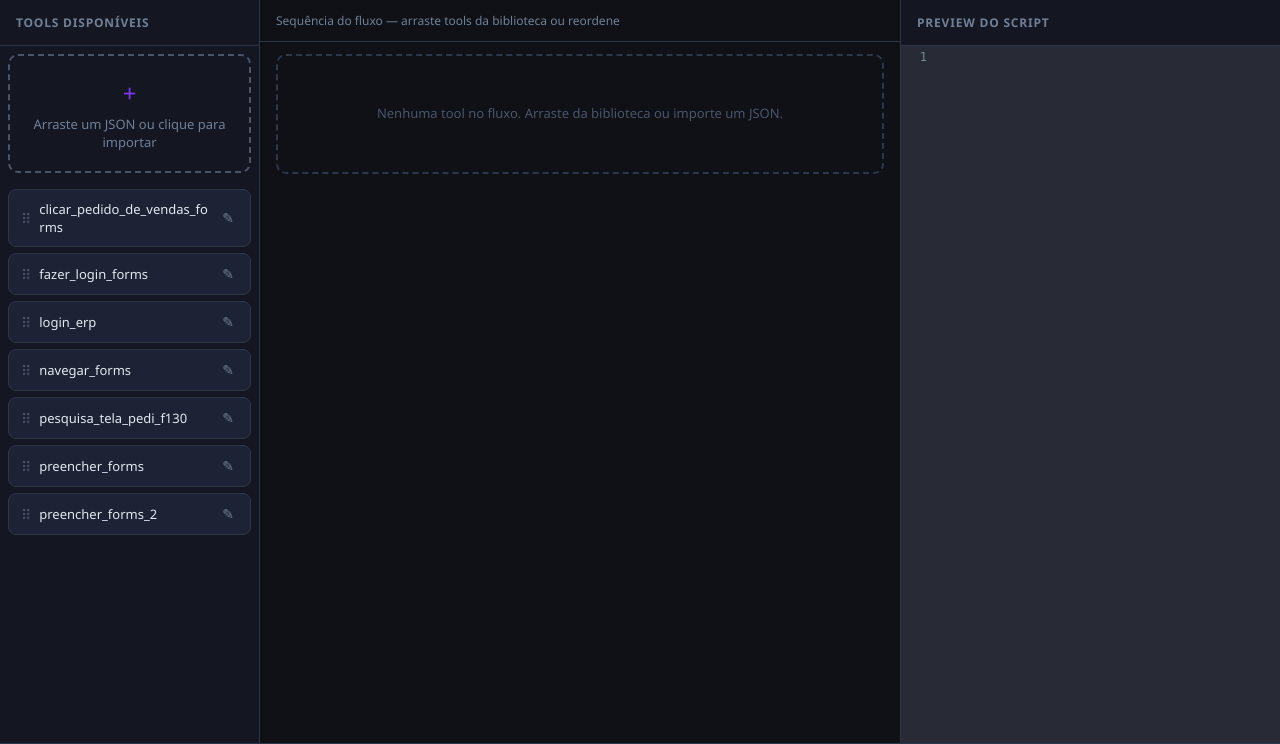
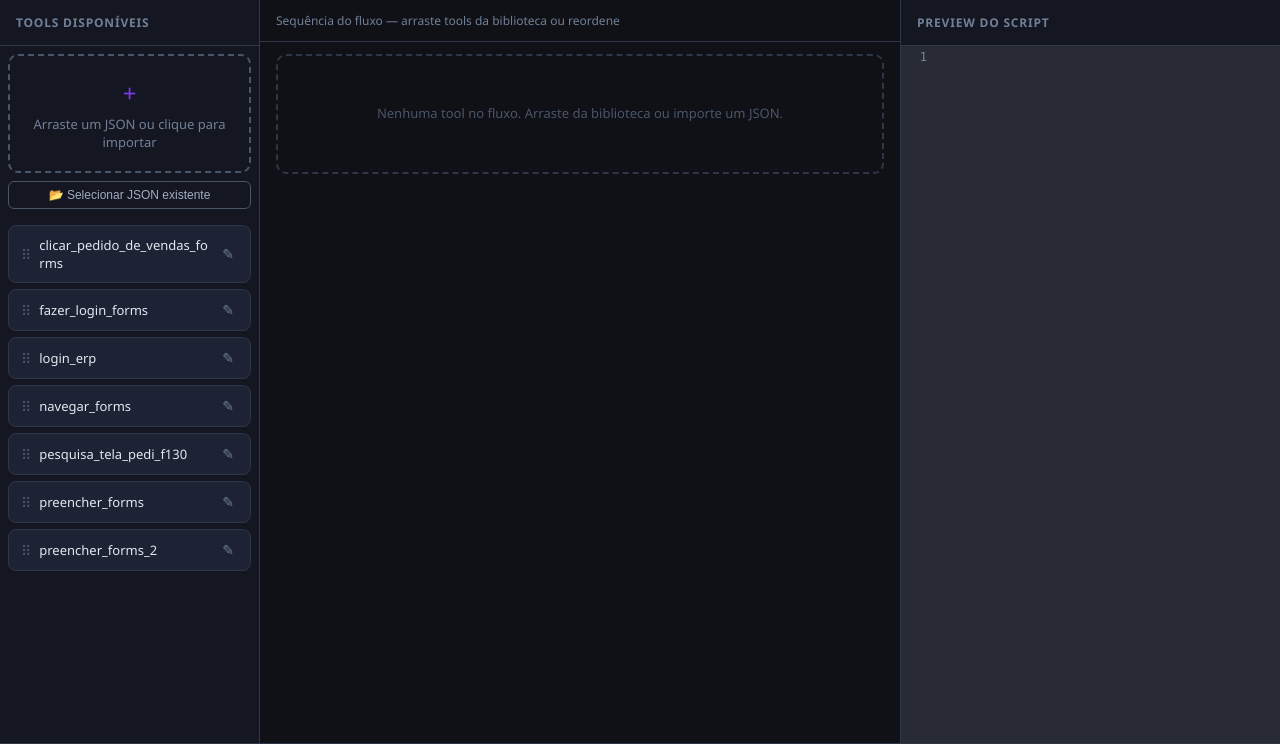
Before and after one commit to brenowerlang601/rpa_agentico, a Flask app: page / in a window 1280 px wide. Shown: the part 56-800 px from the top of the page. Run offline with Flask 3, Linux system fonts and the light colour scheme.

Commit message:
add: selecionar json json q ja esta na pasta, escolher nome do script q sera salvo.

```diff
--- a/app.py
+++ b/app.py
@@ -126,6 +126,47 @@ def api_workflows():
     return jsonify(_all_workflows())
 
 
+@app.route("/api/json-files")
+def api_json_files():
+    """Retorna todos os arquivos JSON disponíveis na pasta json_rpa/."""
+    files = []
+    for p in sorted(JSON_RPA_DIR.glob("*.json")):
+        files.append({"name": p.name, "stem": p.stem})
+    return jsonify(files)
+
+
+@app.route("/api/load-json", methods=["POST"])
+def api_load_json():
+    """Carrega e processa um JSON existente da pasta json_rpa/."""
+    filename = request.json.get("filename", "")
+    dest = JSON_RPA_DIR / filename
+    if not dest.exists() or not filename.endswith(".json"):
+        return jsonify({"error": "Arquivo não encontrado"}), 404
+
+    data = json.loads(dest.read_text(encoding="utf-8"))
+    workflow_name = data.get("name", dest.stem)
+    raw_steps = data.get("steps", [])
+    grouped = group_steps(raw_steps)
+    named = name_steps(grouped)
+    steps = [s["tool_name"] for s in named]
+
+    def _generate_tools():
+        try:
+            process_json(dest)
+        except Exception as e:
+            print(f"[load-json] Erro ao gerar tools: {e}")
+
+    t = threading.Thread(target=_generate_tools, daemon=True)
+    t.start()
+
+    return jsonify({
+        "workflow_name": workflow_name,
+        "workflow_slug": _slug(workflow_name),
+        "steps": steps,
+        "tools": _all_tools(),
+    })
+
+
 @app.route("/api/tool/<name>")
 def api_tool_code(name: str):
     p = TOOLS_DIR / f"{name}.py"
@@ -195,9 +236,23 @@ def api_save_workflow():
     """Salva o workflow (sequência de steps) como script de teste."""
     data = request.json
     workflow_name = data.get("workflow_name", "workflow")
+    script_name = data.get("script_name", "").strip()
     steps = data.get("steps", [])
     named = [{"tool_name": s} for s in steps]
-    path = save_test_script(workflow_name, named, TESTS_DIR)
+    # Usa script_name customizado se fornecido, senão gera pelo workflow_name
+    if script_name:
+        # Sanitiza: mantém apenas letras, números e underscores
+        import re as _re
+        script_name = _re.sub(r"[^a-zA-Z0-9_]", "_", script_name)
+        path = TESTS_DIR / f"{script_name}.py"
+        # Usa save_test_script e renomeia se necessário
+        tmp_path = save_test_script(workflow_name, named, TESTS_DIR)
+        if tmp_path.stem != script_name:
+            path = TESTS_DIR / f"{script_name}.py"
+            path.write_text(tmp_path.read_text(encoding="utf-8"), encoding="utf-8")
+            tmp_path.unlink()
+    else:
+        path = save_test_script(workflow_name, named, TESTS_DIR)
     return jsonify({"ok": True, "file": path.name})
 
 
--- a/templates/index.html
+++ b/templates/index.html
@@ -131,6 +131,10 @@
       <input type="file" id="fileInput" accept=".json" onchange="uploadJson(this)" />
     </div>
 
+    <div style="padding: 0 8px 8px;">
+      <button class="btn btn-outline" style="width:100%; font-size:12px;" onclick="openJsonPicker()">&#128194; Selecionar JSON existente</button>
+    </div>
+
     <div class="tool-library" id="toolLibrary"></div>
   </aside>
 
@@ -180,6 +184,44 @@
     <div class="modal-footer">
       <button class="btn btn-outline" onclick="closeModal()">Cancelar</button>
       <button class="btn btn-primary" onclick="saveTool()">Salvar tool</button>
+    </div>
+  </div>
+</div>
+
+<!-- MODAL: salvar script -->
+<div class="modal-overlay hidden" id="saveModal">
+  <div class="modal" style="width:420px;">
+    <div class="modal-header">
+      <span class="modal-title">Salvar script</span>
+      <button class="btn btn-outline btn-sm" onclick="document.getElementById('saveModal').classList.add('hidden')">Fechar</button>
+    </div>
+    <div class="modal-body" style="padding:20px; display:flex; flex-direction:column; gap:14px;">
+      <div>
+        <label style="font-size:12px; color:#718096; display:block; margin-bottom:6px;">Nome do workflow (usado no relatório)</label>
+        <input class="workflow-name-input" id="saveWorkflowName" type="text" placeholder="Ex: Login QA" style="width:100%;" />
+      </div>
+      <div>
+        <label style="font-size:12px; color:#718096; display:block; margin-bottom:6px;">Nome do arquivo de script <span style="color:#4a5568;">(sem .py)</span></label>
+        <input class="workflow-name-input" id="saveScriptName" type="text" placeholder="Ex: test_login_qa" style="width:100%;" />
+        <p style="font-size:11px; color:#4a5568; margin-top:4px;">Será salvo como <span id="saveFilePreview" style="color:#a78bfa;">test_login_qa.py</span></p>
+      </div>
+    </div>
+    <div class="modal-footer">
+      <button class="btn btn-outline" onclick="document.getElementById('saveModal').classList.add('hidden')">Cancelar</button>
+      <button class="btn btn-success" onclick="confirmSave()">Salvar</button>
+    </div>
+  </div>
+</div>
+
+<!-- MODAL: selecionar JSON existente -->
+<div class="modal-overlay hidden" id="jsonPickerModal">
+  <div class="modal" style="width:480px;">
+    <div class="modal-header">
+      <span class="modal-title">Selecionar JSON existente</span>
+      <button class="btn btn-outline btn-sm" onclick="document.getElementById('jsonPickerModal').classList.add('hidden')">Fechar</button>
+    </div>
+    <div class="modal-body" style="padding:16px; overflow-y:auto; max-height:400px;">
+      <div id="jsonFileList"></div>
     </div>
   </div>
 </div>
@@ -450,6 +492,45 @@ function initUploadDrag() {
   });
 }
 
+// ─── Selecionar JSON existente ────────────────────────────────────────────────
+function openJsonPicker() {
+  fetch('/api/json-files').then(r => r.json()).then(files => {
+    const list = document.getElementById('jsonFileList');
+    if (files.length === 0) {
+      list.innerHTML = '<p style="color:#718096; font-size:13px;">Nenhum JSON encontrado na pasta json_rpa/.</p>';
+    } else {
+      list.innerHTML = files.map(f => `
+        <div style="background:#1e2235; border:1px solid #2d3748; border-radius:8px; padding:12px; margin-bottom:8px; cursor:pointer; display:flex; align-items:center; gap:10px;"
+             onclick="loadJsonFile('${f.name}')">
+          <span style="font-size:20px; color:#7c3aed;">&#128196;</span>
+          <div>
+            <div style="font-size:14px; font-weight:500;">${f.name}</div>
+          </div>
+        </div>
+      `).join('');
+    }
+    document.getElementById('jsonPickerModal').classList.remove('hidden');
+  });
+}
+
+function loadJsonFile(filename) {
+  document.getElementById('jsonPickerModal').classList.add('hidden');
+  toast('Carregando JSON...', 'ok');
+  fetch('/api/load-json', {
+    method: 'POST',
+    headers: { 'Content-Type': 'application/json' },
+    body: JSON.stringify({ filename }),
+  }).then(r => r.json()).then(data => {
+    if (data.error) { toast(data.error, 'err'); return; }
+    document.getElementById('workflowName').value = data.workflow_name;
+    flowSteps = data.steps;
+    renderFlow();
+    refreshPreview();
+    toast(`${data.steps.length} steps carregados. Gerando tools em background...`, 'ok');
+    pollTools(data.steps, 0);
+  }).catch(() => toast('Erro ao carregar o arquivo', 'err'));
+}
+
 // ─── Carregar fluxo existente ─────────────────────────────────────────────────
 function loadWorkflow() {
   fetch('/api/workflows').then(r => r.json()).then(workflows => {
@@ -480,11 +561,32 @@ function selectWorkflow(slug, steps, name) {
 
 // ─── Salvar workflow ──────────────────────────────────────────────────────────
 function saveWorkflow() {
-  const name = document.getElementById('workflowName').value || 'workflow';
+  const workflowName = document.getElementById('workflowName').value || 'workflow';
+  const saveNameInput = document.getElementById('saveWorkflowName');
+  const saveScriptInput = document.getElementById('saveScriptName');
+  saveNameInput.value = workflowName;
+  // Sugere nome do script baseado no workflow name (slug simples)
+  const slug = workflowName.toLowerCase().replace(/\s+/g, '_').replace(/[^a-z0-9_]/g, '');
+  saveScriptInput.value = slug || 'workflow';
+  document.getElementById('saveFilePreview').textContent = (slug || 'workflow') + '.py';
+  document.getElementById('saveModal').classList.remove('hidden');
+}
+
+document.addEventListener('DOMContentLoaded', () => {
+  document.getElementById('saveScriptName').addEventListener('input', function() {
+    const val = this.value.trim() || 'workflow';
+    document.getElementById('saveFilePreview').textContent = val + '.py';
+  });
+});
+
+function confirmSave() {
+  const workflowName = document.getElementById('saveWorkflowName').value || 'workflow';
+  const scriptName = document.getElementById('saveScriptName').value.trim() || 'workflow';
+  document.getElementById('saveModal').classList.add('hidden');
   fetch('/api/save-workflow', {
     method: 'POST',
     headers: { 'Content-Type': 'application/json' },
-    body: JSON.stringify({ workflow_name: name, steps: flowSteps }),
+    body: JSON.stringify({ workflow_name: workflowName, script_name: scriptName, steps: flowSteps }),
   }).then(r => r.json()).then(data => {
     toast(`Script salvo: tests/${data.file}`, 'ok');
   });
```
Also changed, not shown: tests/Teste_1.py (added, +42 -0 lines), tests/recorded_workflow_semantic.py (+5 -7 lines).
